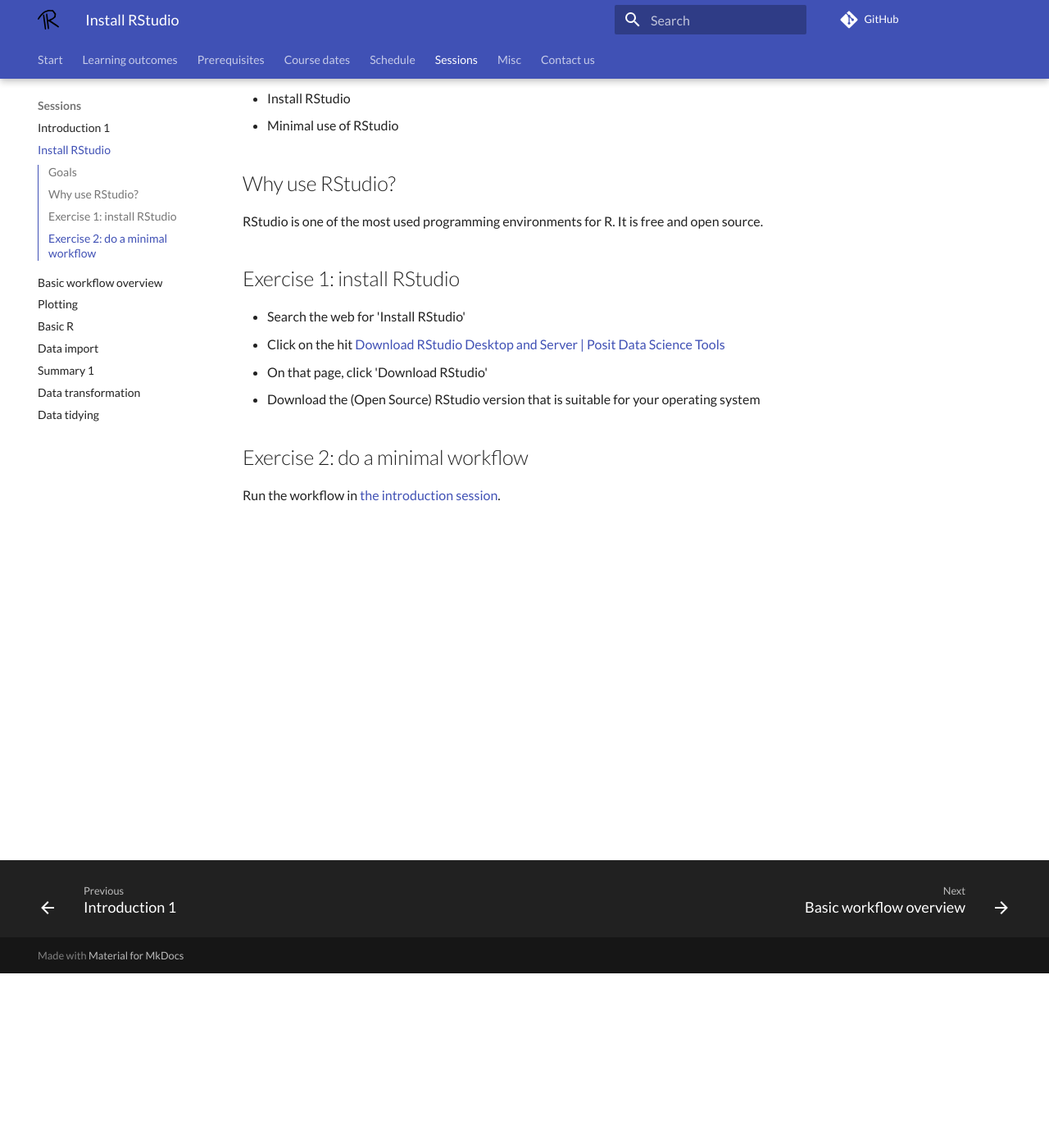
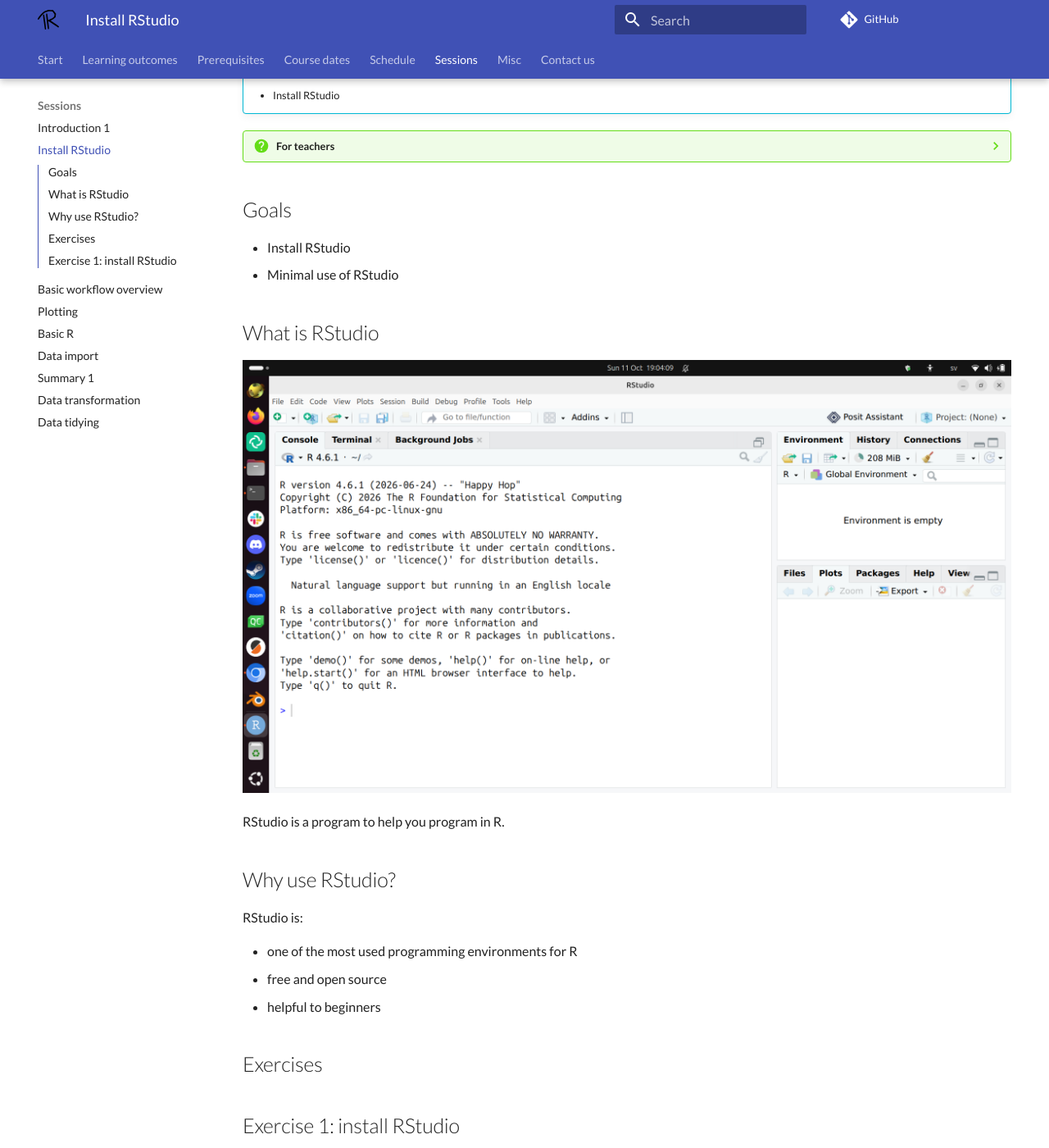
Before and after one commit to richelbilderbeek/create_plot_using_ggplot2_course, an MkDocs documentation site: the page built from docs/install_rstudio/README.md, in a window 1280 px wide and 1400 px high, scrolled down 213 px. Shown: the whole window at 82% size. Built offline with MkDocs 1.6.1 and Material for MkDocs 9.7.7, drawn with Linux system fonts in a browser that asks for light colours; comment, search, counter and statistics services are not loaded.

Commit message:
Add RStudio image, before removing example workflow in introduction 1

```diff
--- a/docs/install_rstudio/README.md
+++ b/docs/install_rstudio/README.md
@@ -1,14 +1,39 @@
 # Install RStudio
+
+!!!- info "Learning outcomes"
+
+    - Install RStudio
+
+???- question "For teachers"
+
+    Teaching goals are:
+
+    - Learners have installed RStudio
+
+    Questions:
+
+    - Why use RStudio?
 
 ## Goals
 
 - Install RStudio
 - Minimal use of RStudio
 
+## What is RStudio
+
+![RStudio on Ubuntu](rstudio_on_ubuntu_50.png)
+
+RStudio is a program to help you program in R.
+
 ## Why use RStudio?
 
-RStudio is one of the most used programming environments for R.
-It is free and open source.
+RStudio is:
+
+- one of the most used programming environments for R
+- free and open source
+- helpful to beginners
+
+## Exercises
 
 ## Exercise 1: install RStudio
 
@@ -18,7 +43,3 @@
 - On that page, click 'Download RStudio'
 - Download the (Open Source) RStudio version
   that is suitable for your operating system
-
-## Exercise 2: do a minimal workflow
-
-Run the workflow in [the introduction session](../introduction_1/README.md).
```
Also changed, not shown: docs/install_rstudio/rstudio_on_ubuntu.png (added), docs/install_rstudio/rstudio_on_ubuntu_50.png (added).
